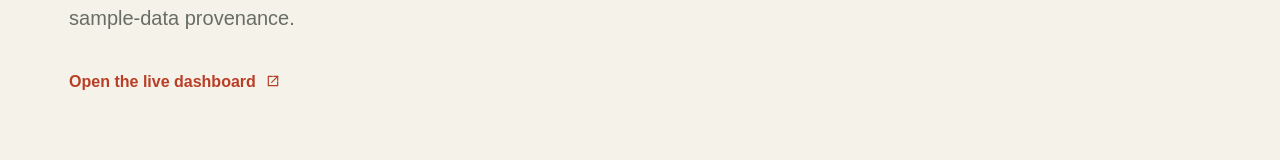
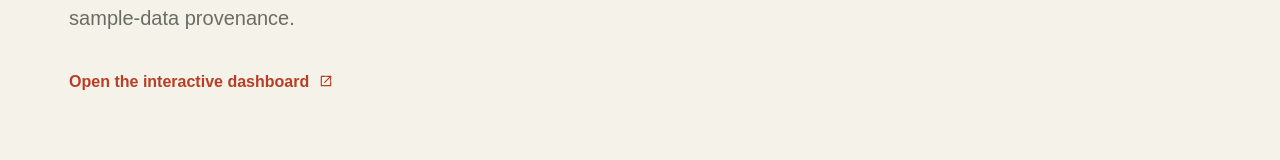
Before and after one commit to mikezhao415/mikezhao.dev, a Next.js app: page /projects/adventureworks-analytics/technical in a window 1280 px wide. Shown: the part 7009-7169 px from the top of the page. Built offline with nearby package versions, Linux system fonts and the light colour scheme.

Commit message:
Clarify interactive dashboard labels for historical data

```diff
--- a/app/projects/adventureworks-analytics/technical/page.tsx
+++ b/app/projects/adventureworks-analytics/technical/page.tsx
@@ -22,5 +22,5 @@ export default function TechnicalCase() {
   <section className="case-section section-shell"><p className="case-eyebrow">Historical extraction validation</p><h2>Evidence at the source boundary.</h2><div className="case-metrics"><div><strong>31,465</strong><span>Sales orders</span></div><div><strong>121,317</strong><span>Order lines</span></div><div><strong>0</strong><span>Duplicate lines</span></div><div><strong>0</strong><span>Orphan lines</span></div></div><p className="case-caption">Historical extraction baseline; these are not current dashboard filter totals.</p></section>
   {sections.map(s=><section className="case-section section-shell" key={s.label}><p className="case-eyebrow">{s.label}</p><h2>{s.title}</h2><p>{s.text}</p><EvidenceLink href={s.root?project.source + "/blob/main/" + s.link:docs+s.link}>{s.linkLabel}</EvidenceLink></section>)}
   <section className="case-section section-shell"><p className="case-eyebrow">Published artifact</p><h2>Inspect the final reporting output.</h2><p>The captured Sales Trends view illustrates how the validated, precomputed sales metrics are presented. This is historical sample data, not a live-ingestion demonstration.</p><DashboardScreenshot view="trends" /></section>
-  <section className="case-section section-shell"><h2>See the published result.</h2><p>Explore historical AdventureWorks sales metrics with documented definitions and sample-data provenance.</p><EvidenceLink href={project.dashboard}>Open the live dashboard</EvidenceLink></section></>;
+  <section className="case-section section-shell"><h2>See the published result.</h2><p>Explore historical AdventureWorks sales metrics with documented definitions and sample-data provenance.</p><EvidenceLink href={project.dashboard}>Open the interactive dashboard</EvidenceLink></section></>;
 }
```
